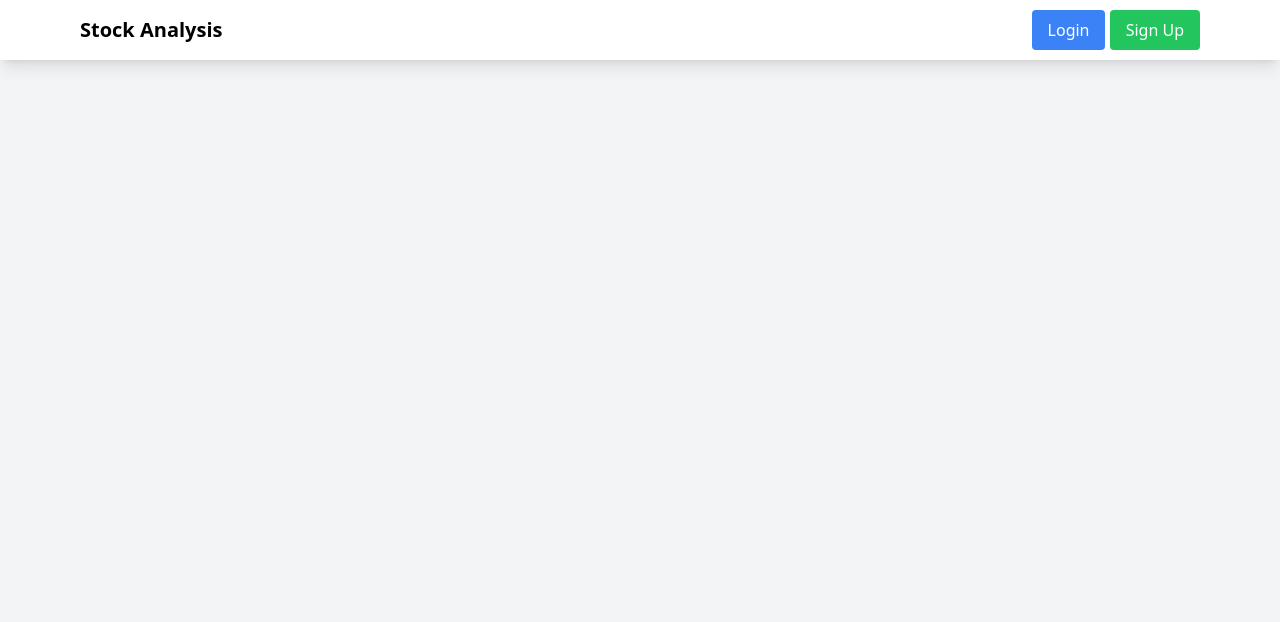
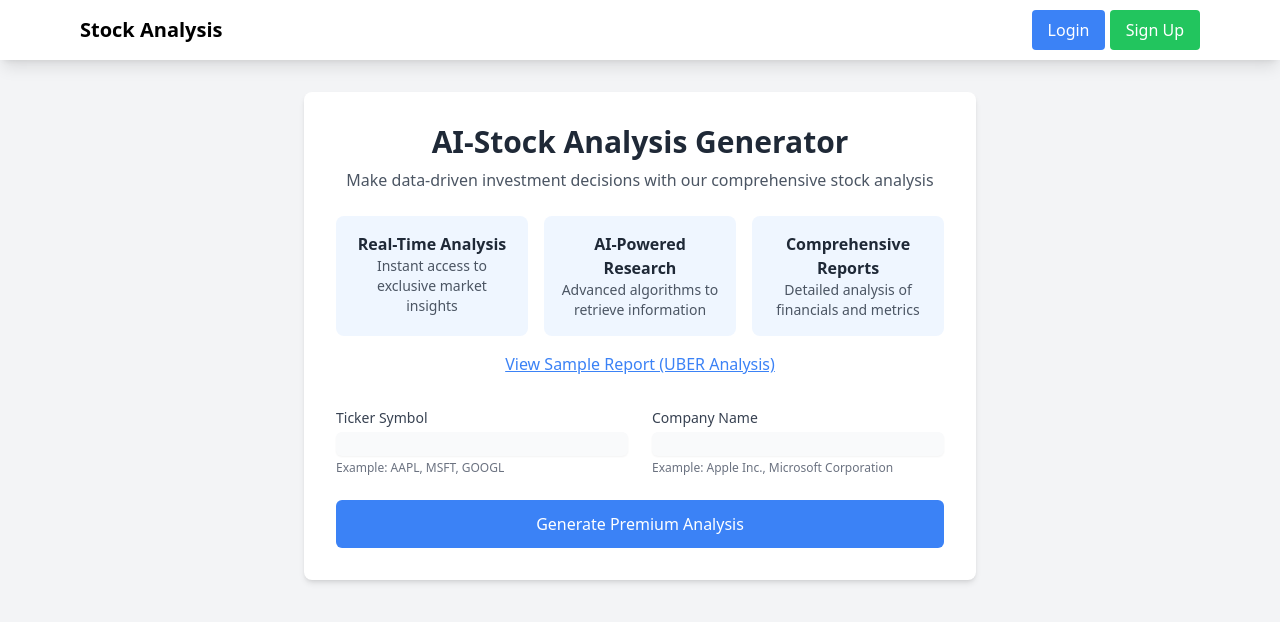
Before and after one commit to chauhanyash000/fintech-ai, a Flask app: page / in a window 1280 px wide. Shown: the top 622 px of the page. Run offline with Flask 3, Linux system fonts and the light colour scheme; some libraries are stand-ins or nearby versions.

Commit message:
Update index.html

```diff
--- a/templates/index.html
+++ b/templates/index.html
@@ -35,17 +35,6 @@
     <div class="container mx-auto px-4 py-8">
         <!-- Auth Forms -->
         <div id="auth-forms" class="max-w-md mx-auto">
-            <!-- Signup Payment Section -->
-            <div id="signup-payment-section" class="bg-white p-8 rounded-lg shadow-md hidden">
-                <h2 class="text-2xl font-bold mb-6">Complete Signup Payment</h2>
-                <p class="mb-4">Please complete the $10 signup payment to activate your account.</p>
-                <div class="mb-6">
-                    <a id="signup-payment-link" href="#" target="_blank" class="block w-full py-2 px-4 bg-green-500 text-white rounded hover:bg-green-600 text-center">
-                        Pay $10.00
-                    </a>
-                </div>
-                <p class="text-sm text-gray-600">After completing the payment, your account will be automatically activated.</p>
-            </div>
             <!-- Login Form -->
             <div id="login-form" class="bg-white p-8 rounded-lg shadow-md hidden">
                 <h2 class="text-2xl font-bold mb-6">Login</h2>
@@ -64,11 +53,7 @@
                 </form>
             </div>
 
-
-
-
-
-
+            <!-- Signup Form -->
             <div id="signup-form" class="bg-white p-8 rounded-lg shadow-md hidden">
                 <h2 class="text-2xl font-bold mb-6">Sign Up</h2>
                 <div class="mb-4 bg-blue-50 p-4 rounded-lg">
@@ -94,6 +79,18 @@
                 </form>
             </div>
 
+            <!-- Signup Payment Section -->
+            <div id="signup-payment-section" class="bg-white p-8 rounded-lg shadow-md hidden">
+                <h2 class="text-2xl font-bold mb-6">Complete Signup Payment</h2>
+                <p class="mb-4">Please complete the $10 signup payment to activate your account.</p>
+                <div class="mb-6">
+                    <a id="signup-payment-link" href="#" target="_blank" class="block w-full py-2 px-4 bg-green-500 text-white rounded hover:bg-green-600 text-center">
+                        Pay $10.00
+                    </a>
+                </div>
+                <p class="text-sm text-gray-600">After completing the payment, your account will be automatically activated.</p>
+            </div>
+        </div>
 
         <!-- Login Dialog -->
         <div id="login-dialog" class="fixed inset-0 bg-black bg-opacity-50 flex items-center justify-center hidden">
@@ -112,29 +109,21 @@
         </div>
 
         <!-- Stock Analysis Section -->
-        <div id="analysis-form" class="max-w-md mx-auto bg-white p-8 rounded-lg shadow-md hidden">
-            <h2 class="text-2xl font-bold mb-6">Stock Analysis Dashboard</h2>
-
-             <div class="container mx-auto px-4 py-8">
-      <div class="container mx-auto px-4 py-8">
-        <div class="max-w-2xl mx-auto bg-white rounded-lg shadow-md p-6">
+        <div id="analysis-form" class="max-w-2xl mx-auto bg-white p-8 rounded-lg shadow-md">
             <div class="text-center mb-8">
                 <h1 class="text-3xl font-bold text-gray-800">AI-Stock Analysis Generator</h1>
                 <p class="text-gray-600 mt-2">Make data-driven investment decisions with our comprehensive stock analysis</p>
 
                 <div class="mt-6 grid grid-cols-1 md:grid-cols-3 gap-4">
                     <div class="bg-blue-50 p-4 rounded-lg">
-                        <i class="fas fa-chart-line text-blue-500 text-2xl mb-2"></i>
                         <h3 class="font-semibold text-gray-800">Real-Time Analysis</h3>
                         <p class="text-sm text-gray-600">Instant access to exclusive market insights</p>
                     </div>
                     <div class="bg-blue-50 p-4 rounded-lg">
-                        <i class="fas fa-robot text-blue-500 text-2xl mb-2"></i>
                         <h3 class="font-semibold text-gray-800">AI-Powered Research</h3>
-                        <p class="text-sm text-gray-600">Advanced algorithms to retrieve information </p>
+                        <p class="text-sm text-gray-600">Advanced algorithms to retrieve information</p>
                     </div>
                     <div class="bg-blue-50 p-4 rounded-lg">
-                        <i class="fas fa-file-alt text-blue-500 text-2xl mb-2"></i>
                         <h3 class="font-semibold text-gray-800">Comprehensive Reports</h3>
                         <p class="text-sm text-gray-600">Detailed analysis of financials and metrics</p>
                     </div>
@@ -171,12 +160,9 @@
                                focus:outline-none focus:ring-2 focus:ring-blue-500 focus:ring-offset-2
                                transition duration-150 ease-in-out flex items-center justify-center">
                     <span>Generate Premium Analysis</span>
-                        <i class="fas fa-chart-line ml-2"></i>
                 </button>
+            </form>
         </div>
-
-            </form>
-
 
         <!-- Status Display -->
         <div id="status-display" class="max-w-md mx-auto mt-8 hidden">
@@ -195,8 +181,8 @@
         <div id="download-section" class="max-w-md mx-auto mt-8 hidden">
             <div class="bg-white p-6 rounded-lg shadow-md">
                 <h3 class="text-xl font-semibold mb-4">Download Report</h3>
-                <p class="mb-4">Your report is ready! .</p>
-                <button onclick="downloadReport()" id="download-button" class="w-full py-2 px-4 bg-blue-500 text-white rounded hover:bg-blue-600 hidden">
+                <p class="mb-4">Your report is ready!</p>
+                <button onclick="downloadReport()" id="download-button" class="w-full py-2 px-4 bg-blue-500 text-white rounded hover:bg-blue-600">
                     Download Report
                 </button>
             </div>
@@ -204,33 +190,56 @@
     </div>
 
     <script>
+ // Configuration
+const BACKEND_URL = 'https://stockanalysish-735704923712.us-central1.run.app';
 let currentTicker = '';
-        let paymentInterval = null;
 let statusInterval = null;
+let signupPaymentInterval = null;
 
-         const BACKEND_URL = 'https://stockanalysish-735704923712.us-central1.run.app';
+// Auth state management
+function updateAuthState(isLoggedIn, userEmail = null) {
+    const navAuthSection = document.getElementById('nav-auth-section');
+    const navUserSection = document.getElementById('nav-user-section');
+    const authForms = document.getElementById('auth-forms');
+    const analysisForm = document.getElementById('analysis-form');
+    const userEmailSpan = document.getElementById('user-email');
 
-         let signupPaymentInterval = null;
-        // Auth state management
- // Add login dialog functions
+    if (isLoggedIn) {
+        navAuthSection.classList.add('hidden');
+        navUserSection.classList.remove('hidden');
+        authForms.classList.add('hidden');
+        userEmailSpan.textContent = userEmail;
+    } else {
+        navAuthSection.classList.remove('hidden');
+        navUserSection.classList.add('hidden');
+        authForms.classList.add('hidden');
+        userEmailSpan.textContent = '';
+    }
+}
+
+// Form visibility handlers
+function showLoginForm() {
+    document.getElementById('login-form').classList.remove('hidden');
+    document.getElementById('signup-form').classList.add('hidden');
+    document.getElementById('signup-payment-section').classList.add('hidden');
+    document.getElementById('login-dialog').classList.add('hidden');
+}
+
+function showSignupForm() {
+    document.getElementById('signup-form').classList.remove('hidden');
+    document.getElementById('login-form').classList.add('hidden');
+    document.getElementById('signup-payment-section').classList.add('hidden');
+}
+
 function showLoginDialog() {
-            document.getElementById('login-dialog').style.display = 'flex';
+    document.getElementById('login-dialog').classList.remove('hidden');
 }
 
 function closeLoginDialog() {
-            document.getElementById('login-dialog').style.display = 'none';
+    document.getElementById('login-dialog').classList.add('hidden');
 }
 
-        // Update form submission handler
-        document.getElementById('reportForm').addEventListener('submit', function(event) {
-            event.preventDefault();
-            if (!localStorage.getItem('userEmail')) {
-                showLoginDialog();
-                return;
-            }
-            handleAnalysis(event);
-        });
-
+// Auth handlers
 async function handleSignup(event) {
     event.preventDefault();
     try {
@@ -241,17 +250,12 @@
         });
 
         if (response.data.status === 'payment_required') {
-                    // Store email for later use
             localStorage.setItem('pendingSignupEmail', document.getElementById('signup-email').value);
-
-                    // Open payment URL in new window
             window.open(response.data.paymentUrl, '_blank');
 
-                    // Show payment section and hide signup form
-                    document.getElementById('signup-form').style.display = 'none';
-                    document.getElementById('signup-payment-section').style.display = 'block';
+            document.getElementById('signup-form').classList.add('hidden');
+            document.getElementById('signup-payment-section').classList.remove('hidden');
 
-                    // Start checking payment status
             startSignupPaymentCheck(response.data.paymentId);
         }
     } catch (error) {
@@ -259,6 +263,35 @@
     }
 }
 
+async function handleLogin(event) {
+    event.preventDefault();
+    try {
+        const response = await axios.post(`${BACKEND_URL}/login`, {
+            email: document.getElementById('login-email').value,
+            password: document.getElementById('login-password').value
+        });
+
+        if (response.data.status === 'success') {
+            localStorage.setItem('userEmail', response.data.email);
+            updateAuthState(true, response.data.email);
+            document.getElementById('login-form').classList.add('hidden');
+        }
+    } catch (error) {
+        alert('Login failed: ' + (error.response?.data?.message || 'Invalid credentials'));
+    }
+}
+
+async function logout() {
+    try {
+        await axios.get(`${BACKEND_URL}/logout`);
+        localStorage.removeItem('userEmail');
+        updateAuthState(false);
+    } catch (error) {
+        alert('Logout failed: ' + error.message);
+    }
+}
+
+// Payment status checking
 function startSignupPaymentCheck(paymentId) {
     if (signupPaymentInterval) clearInterval(signupPaymentInterval);
     signupPaymentInterval = setInterval(() => checkSignupPaymentStatus(paymentId), 5000);
@@ -270,19 +303,14 @@
         if (response.data.status === 'success') {
             clearInterval(signupPaymentInterval);
 
-                    // Get stored email
             const email = localStorage.getItem('pendingSignupEmail');
             localStorage.removeItem('pendingSignupEmail');
 
-                    // Update UI to show successful signup
-                    document.getElementById('signup-payment-section').style.display = 'none';
-                    document.getElementById('auth-forms').style.display = 'none';
-                    document.getElementById('analysis-form').style.display = 'block';
+            document.getElementById('signup-payment-section').classList.add('hidden');
+            document.getElementById('auth-forms').classList.add('hidden');
+            document.getElementById('analysis-form').classList.remove('hidden');
 
-                    // Update auth state
             updateAuthState(true, email);
-
-                    // Store auth state
             localStorage.setItem('userEmail', email);
 
             alert('Signup completed successfully! You can now access stock analysis.');
@@ -292,76 +320,35 @@
     }
 }
 
-        async function logout() {
-            try {
-                await axios.get('${BACKEND_URL}/logout');
-                updateAuthState(false);
-            } catch (error) {
-                alert('Logout failed: ' + error.message);
-            }
-        }
-
-        // Analysis handlers
+// Report generation handlers
 async function handleAnalysis(event) {
     event.preventDefault();
-            currentTicker = document.getElementById('ticker-input').value.toUpperCase();
-            const companyName = document.getElementById('company-name-input').value;
+    currentTicker = document.getElementById('ticker').value.toUpperCase();
+    const companyName = document.getElementById('company_name').value;
 
     try {
-                // Show loading state
         const submitButton = event.target.querySelector('button[type="submit"]');
-                const originalText = submitButton.textContent;
         submitButton.disabled = true;
-                submitButton.textContent = 'Generating...';
+        submitButton.innerHTML = '<span>Generating...</span>';
 
         const formData = new FormData();
         formData.append('ticker', currentTicker);
         formData.append('company_name', companyName);
 
-                const response = await axios.post('${BACKEND_URL}/generate', formData);
+        const response = await axios.post(`${BACKEND_URL}/generate`, formData);
 
         if (response.data.status === 'starting') {
-                    // Show status display and start checking status
-                    document.getElementById('status-display').style.display = 'block';
+            document.getElementById('status-display').classList.remove('hidden');
             document.getElementById('status-message').textContent = 'Starting analysis...';
             startStatusCheck();
-
-                    // Add to reports list
-                    addToReportsList(currentTicker, 'In Progress');
         }
     } catch (error) {
         alert('Analysis request failed: ' + (error.response?.data?.message || error.message));
     } finally {
-                // Reset button state
         const submitButton = event.target.querySelector('button[type="submit"]');
         submitButton.disabled = false;
-                submitButton.textContent = 'Generate Analysis';
+        submitButton.innerHTML = '<span>Generate Premium Analysis</span>';
     }
-        }
-
-        function clearAnalysis() {
-            document.getElementById('ticker-input').value = '';
-            document.getElementById('company-name-input').value = '';
-            document.getElementById('status-display').style.display = 'none';
-            document.getElementById('download-section').style.display = 'none';
-        }
-
-        function addToReportsList(ticker, status) {
-            const reportsList = document.getElementById('reports-list');
-            const reportItem = document.createElement('div');
-            reportItem.className = 'flex justify-between items-center p-3 bg-gray-50 rounded';
-            reportItem.innerHTML = `
-                <div>
-                    <span class="font-medium">${ticker}</span>
-                    <span class="ml-2 text-sm ${status === 'In Progress' ? 'text-blue-500' : 'text-green-500'}">${status}</span>
-                </div>
-                ${status !== 'In Progress' ? `
-                    <button onclick="downloadReport('${ticker}')" class="text-sm text-blue-500 hover:text-blue-700">
-                        Download
-                    </button>
-                ` : ''}
-            `;
-            reportsList.insertBefore(reportItem, reportsList.firstChild);
 }
 
 function startStatusCheck() {
@@ -380,7 +367,7 @@
 
         if (status === 'completed') {
             clearInterval(statusInterval);
-                    document.getElementById('download-section').style.display = 'block';
+            document.getElementById('download-section').classList.remove('hidden');
         } else if (status === 'failed') {
             clearInterval(statusInterval);
             alert('Analysis failed. Please try again.');
@@ -407,49 +394,28 @@
     document.getElementById('progress-bar').style.width = `${progress}%`;
 }
 
-        // Payment and download handlers
-        async function initiatePayment() {
-            try {
-                const response = await axios.post('${BACKEND_URL}/create-payment', { ticker: currentTicker });
-                if (response.data.paymentUrl) {
-                    window.location.href = response.data.paymentUrl;
-                    startPaymentCheck(response.data.paymentId);
-                }
-            } catch (error) {
-                alert('Payment initiation failed: ' + error.message);
-            }
-        }
-
-        function startPaymentCheck(paymentId) {
-            if (paymentInterval) clearInterval(paymentInterval);
-            paymentInterval = setInterval(() => checkPaymentStatus(paymentId), 5000);
-        }
-
-        async function checkPaymentStatus(paymentId) {
-            try {
-                const response = await axios.get(`${BACKEND_URL}/payment-status/${currentTicker}`);
-                if (response.data.status === 'completed') {
-                    clearInterval(paymentInterval);
-                    document.getElementById('payment-buttons').style.display = 'none';
-                    document.getElementById('download-button').style.display = 'block';
-                }
-            } catch (error) {
-                console.error('Payment status check failed:', error);
-            }
-        }
-
 async function downloadReport() {
     try {
         window.location.href = `${BACKEND_URL}/download/${currentTicker}`;
-                // Cleanup after successful download
-                await axios.post(`/cleanup/${currentTicker}`);
+        await axios.post(`${BACKEND_URL}/cleanup/${currentTicker}`);
     } catch (error) {
         alert('Download failed: ' + error.message);
     }
 }
 
-        // Check initial auth state on page load
+// Initialize on page load
 document.addEventListener('DOMContentLoaded', () => {
+    // Initialize form handlers
+    document.getElementById('reportForm').addEventListener('submit', (event) => {
+        event.preventDefault();
+        if (!localStorage.getItem('userEmail')) {
+            showLoginDialog();
+            return;
+        }
+        handleAnalysis(event);
+    });
+
+    // Check initial auth state
     const userEmail = localStorage.getItem('userEmail');
     if (userEmail) {
         updateAuthState(true, userEmail);
```
Lines whose indentation alone changed are shown as unchanged.
